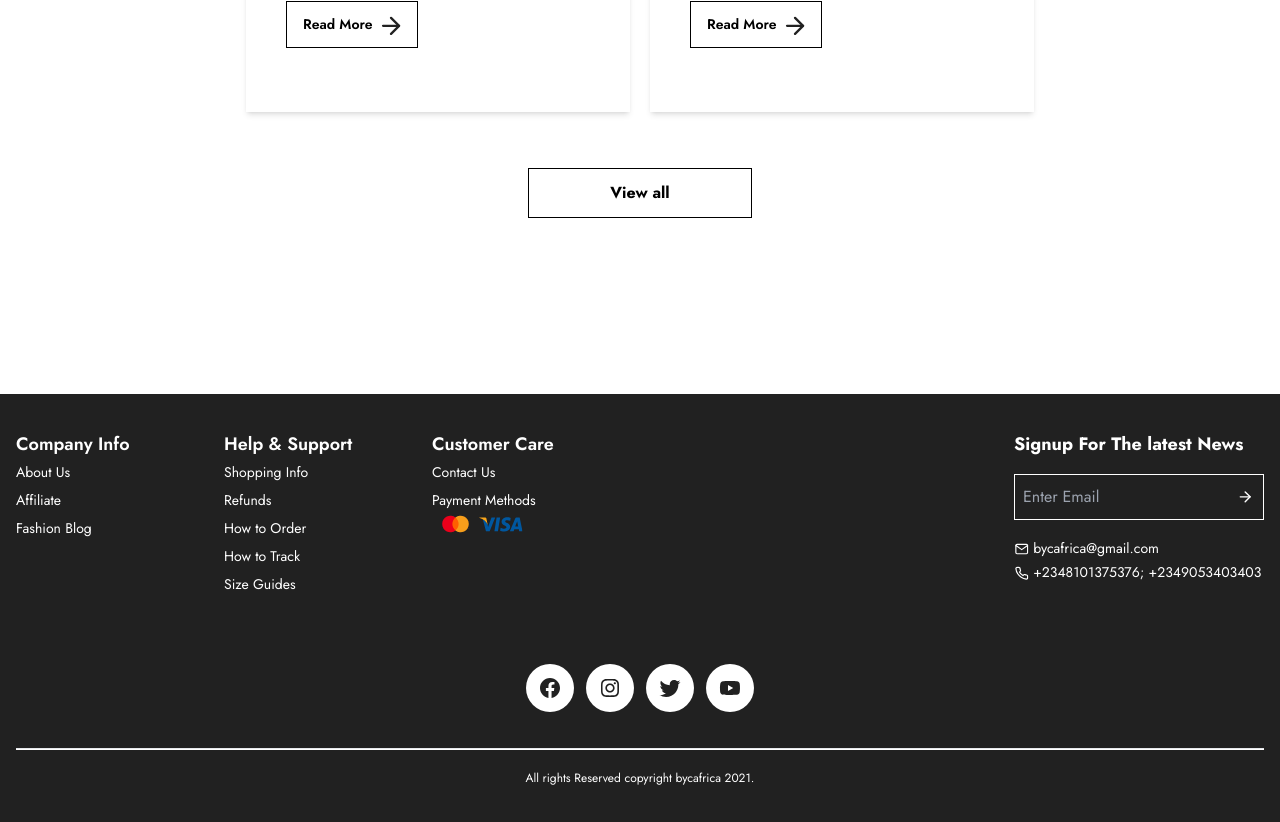
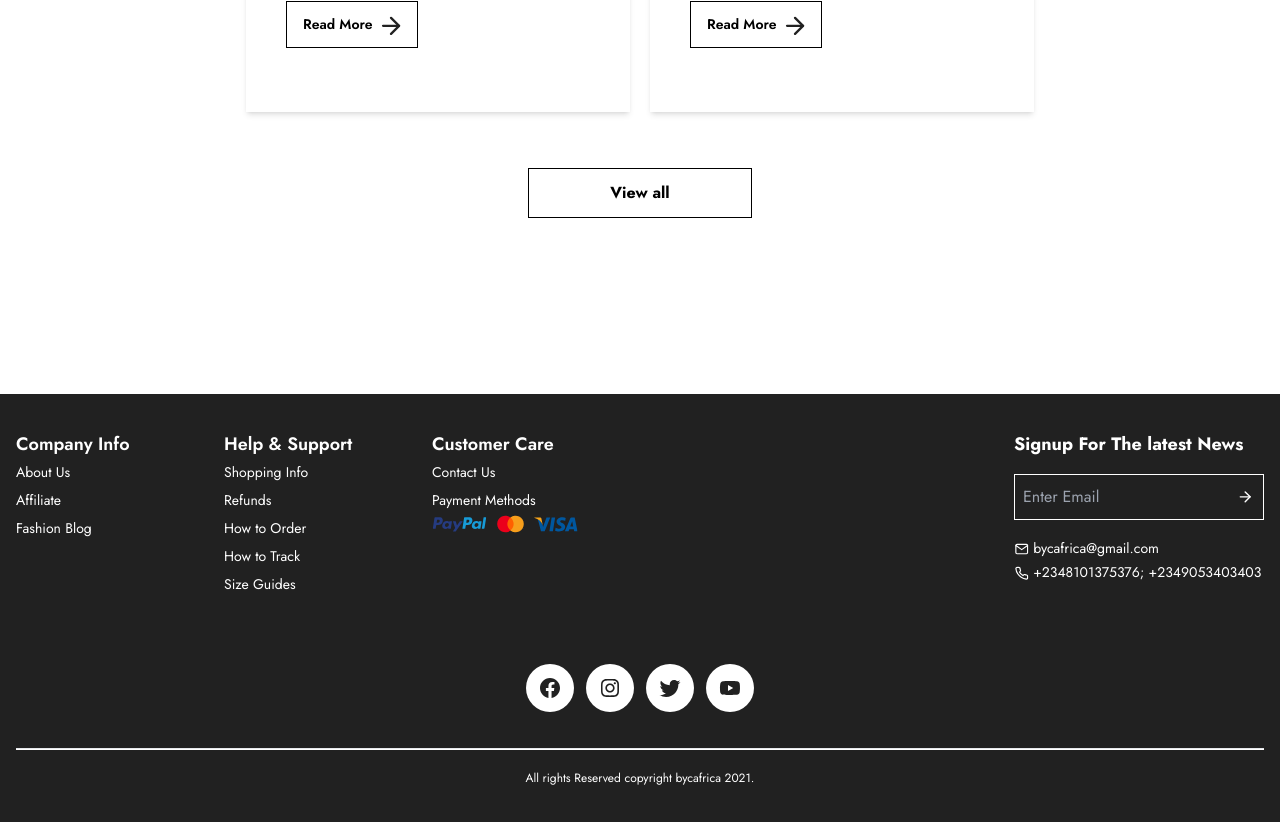
Before and after one commit to Akeemmudash/Project-1, a React (Vite) app: page / in a window 1280 px wide. Shown: the part 4958-5780 px from the top of the page. Built offline with nearby package versions, Linux system fonts and the light colour scheme.

Commit message:
Paypal logo  add

```diff
--- a/src/components/Footer.jsx
+++ b/src/components/Footer.jsx
@@ -1,4 +1,4 @@
-// import paypal from "../assets/Paypal.svg";
+import paypal from "../assets/Paypal.svg";
 import masterCard from "../assets/MasterCard.svg";
 import visa from "../assets/Visa.svg";
 import mail from "../assets/Mail.svg";
@@ -81,7 +81,7 @@ export default function Footer() {
               <ul className="flex gap-2 mb-2">
                 <li>
                   <Link>
-                    {/* <img src={paypal} alt="" /> */}
+                    <img src={paypal} alt="" />
                   </Link>
                 </li>
                 <li>
```
